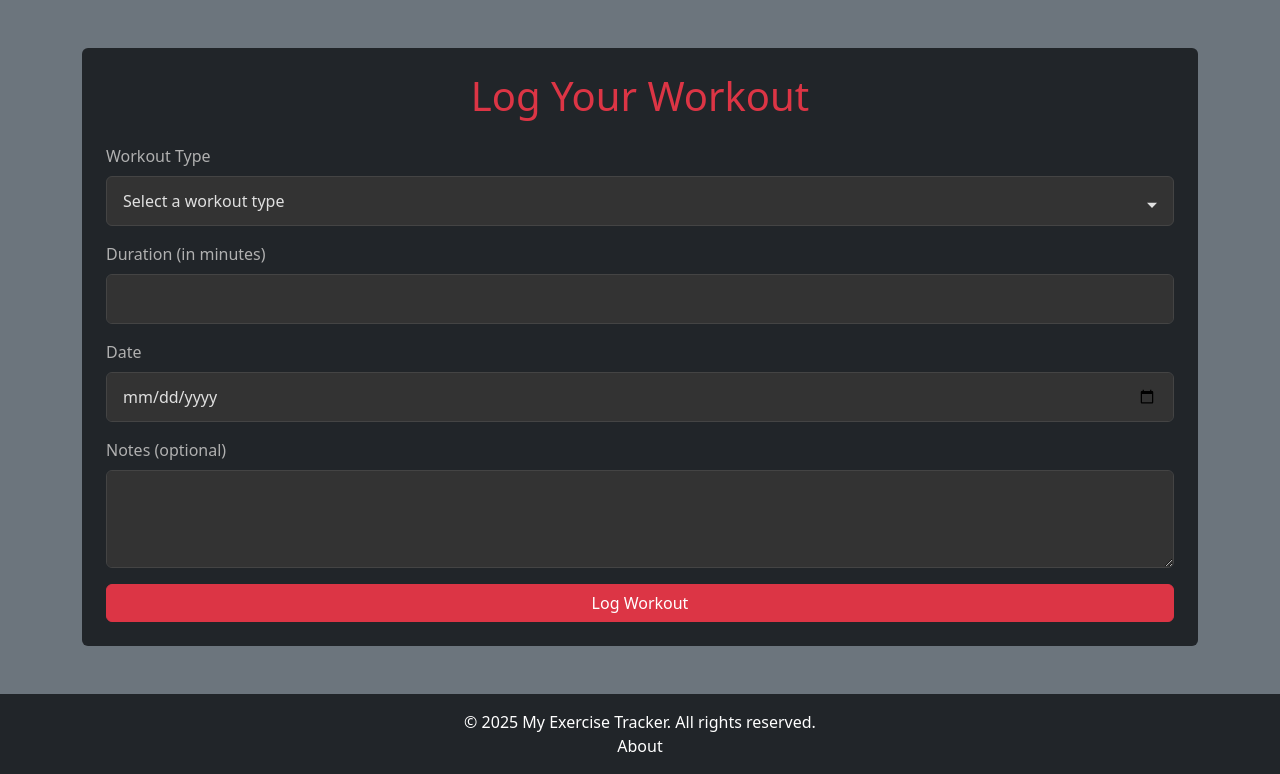
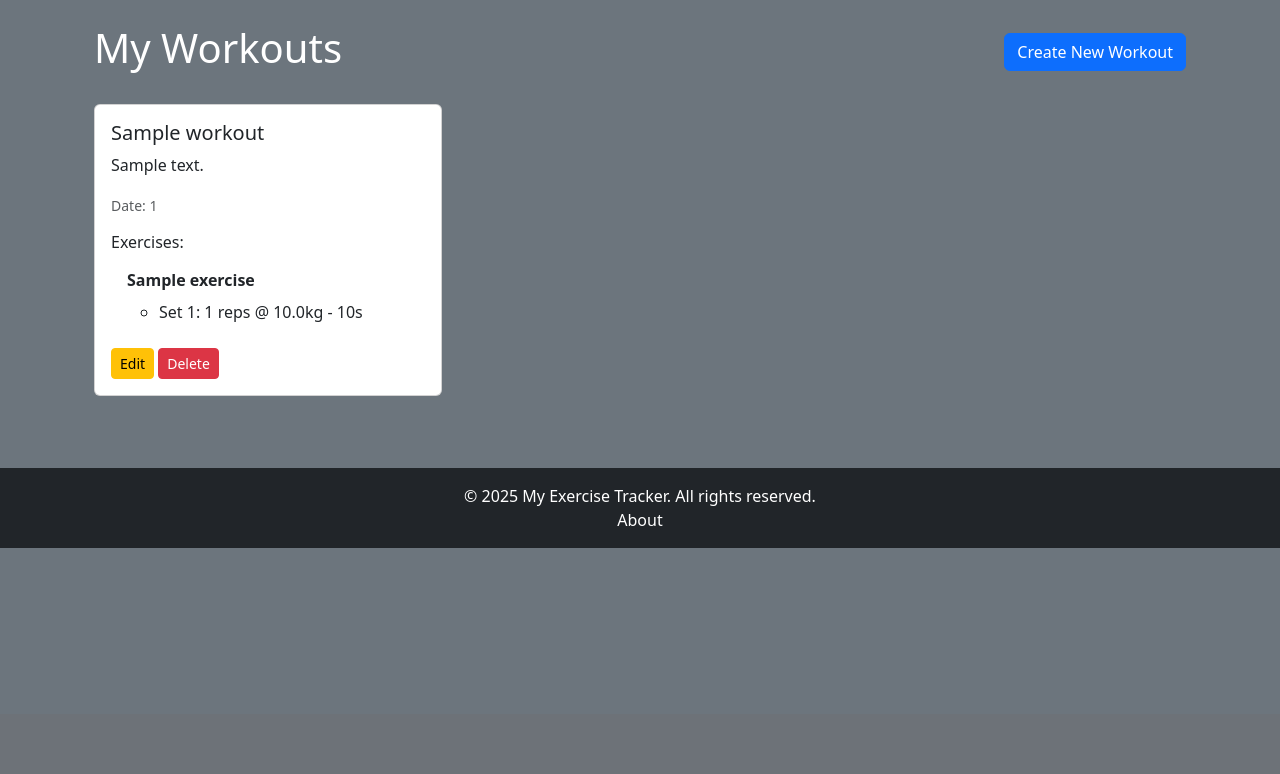
Before and after one commit to elianpullen/webtech, a Flask app: page /workout/ in a window 1280 px wide. Shown: the part 86-860 px from the top of the page. After the commit the page ends 634 px from the top, so only its background shows below. Run offline with Flask 3, Linux system fonts and the light colour scheme; a user stored in the database is signed in; tables that the repository leaves empty hold one stand-in row (values such as "Sample post"); parts of the project's set-up code (start-up, migrations or seed data) failed here and were passed over.

Commit message:
refactor: workout index, add

```diff
--- a/app/routes.py
+++ b/app/routes.py
@@ -1,5 +1,5 @@
 from flask import Blueprint, render_template, request, redirect, url_for, flash
-from .models import db, Exercise, Category, User, Workout, Workout_Exercise
+from .models import db, Exercise, Category, User, Workout, Workout_Exercise, ExerciseSet
 from .forms import LoginForm, RegistrationForm
 from werkzeug.security import generate_password_hash
 from flask_login import login_user, login_required, logout_user, current_user
@@ -78,7 +78,7 @@ def add_workout():
         # Create the workout
         new_workout = Workout(
             name=name,
-            reps=0,  # Default values
+            reps=0,
             weight=0,
             duration=0,
             date=date,
@@ -88,25 +88,35 @@ def add_workout():
         db.session.add(new_workout)
         db.session.flush()
 
-        # Process selected exercises
-        for key, value in request.form.items():
-            if key.startswith('exercise_'):
+        # Loop through form keys to find selected exercises
+        for key in request.form:
+            if key.startswith('exercise_') and request.form.get(key) == 'on':
                 exercise_id = int(key.split('_')[1])
-                if value == 'on':  # Checkbox is checked
-                    sets = request.form.get(f'sets_{exercise_id}') or 0
-                    reps = request.form.get(f'reps_{exercise_id}') or 0
-                    weight = request.form.get(f'weight_{exercise_id}') or 0
-                    duration = request.form.get(f'duration_{exercise_id}') or 0
 
-                    workout_exercise = Workout_Exercise(
-                        workout_id=new_workout.id,
-                        exercise_id=exercise_id,
-                        sets=sets,
+                workout_exercise = Workout_Exercise(
+                    workout_id=new_workout.id,
+                    exercise_id=exercise_id
+                )
+                db.session.add(workout_exercise)
+                db.session.flush()
+
+                reps_list = request.form.getlist(f'reps_{exercise_id}[]')
+                weight_list = request.form.getlist(f'weight_{exercise_id}[]')
+                duration_list = request.form.getlist(f'duration_{exercise_id}[]')
+
+                for i in range(len(reps_list)):
+                    reps = int(reps_list[i]) if reps_list[i] else 0
+                    weight = float(weight_list[i]) if weight_list[i] else 0.0
+                    duration = int(duration_list[i]) if duration_list[i] else 0
+
+                    set_entry = ExerciseSet(
+                        workout_exercise_id=workout_exercise.id,
+                        set_number=i + 1,
                         reps=reps,
                         weight=weight,
                         duration=duration
                     )
-                    db.session.add(workout_exercise)
+                    db.session.add(set_entry)
 
         db.session.commit()
         flash('Workout created successfully!', 'success')
@@ -119,15 +129,12 @@ def add_workout():
 def delete_workout(id):
     workout = Workout.query.get_or_404(id)
 
-    # Check if the workout belongs to the current user
+    # Permission check
     if workout.user_id != current_user.id and not current_user.is_admin:
         flash('You do not have permission to delete this workout', 'danger')
         return redirect(url_for('main.workouts'))
 
-    # Delete associated workout exercises first
-    Workout_Exercise.query.filter_by(workout_id=id).delete()
-
-    # Then delete the workout
+    # Let SQLAlchemy handle all cascading deletes
     db.session.delete(workout)
     db.session.commit()
 
--- a/app/templates/workout/index.html
+++ b/app/templates/workout/index.html
@@ -1,105 +1,62 @@
-{% extends "base.html" %}
+{% extends 'base.html' %}
+
 {% block content %}
-<div class="container mt-5 p-4 rounded bg-dark text-white">
-    <h1 class="text-danger text-center mb-4">Log Your Workout</h1>
-    <form action="{{ url_for('main.add_workout') }}" method="POST" class="needs-validation" novalidate>
-        <div class="mb-3">
-            <label for="workoutType" class="form-label">Workout Type</label>
-            <select class="form-select" id="workoutType" name="workout_type" required>
-                <option value="" disabled selected>Select a workout type</option>
-                <option value="cardio">Cardio</option>
-                <option value="strength">Strength</option>
-                <option value="flexibility">Flexibility</option>
-                <option value="balance">Balance</option>
-            </select>
-            <div class="invalid-feedback">Please select a workout type.</div>
+<div class="container">
+    <div class="d-flex justify-content-between align-items-center mb-4">
+        <h1>My Workouts</h1>
+        <a href="{{ url_for('main.add_workout') }}" class="btn btn-primary">Create New Workout</a>
     </div>
 
-        <div class="mb-3" id="exerciseGroup" style="display: none;">
-            <label for="exercise" class="form-label">Exercise</label>
-            <select class="form-select" id="exercise" name="exercise">
-                <!-- Options will be dynamically populated -->
-            </select>
-            <div class="invalid-feedback">Please select an exercise.</div>
-        </div>
+    {% if workouts %}
+    <div class="row">
+        {% for workout in workouts %}
+        <div class="col-md-4 mb-4">
+            <div class="card h-100">
+                <div class="card-body d-flex flex-column">
+                    <h5 class="card-title">{{ workout.name }}</h5>
 
-        <!-- Reps and Weight Fields -->
-        <div class="mb-3" id="strengthFields" style="display: none;">
-            <label for="reps" class="form-label">Reps</label>
-            <input type="number" class="form-control" id="reps" name="reps" min="1">
-            <div class="invalid-feedback">Please enter the number of reps.</div>
+                    {% if workout.note %}
+                    <p class="card-text">{{ workout.note }}</p>
+                    {% endif %}
 
-            <label for="weight" class="form-label mt-3">Weight (in kg)</label>
-            <input type="number" class="form-control" id="weight" name="weight" min="1">
-            <div class="invalid-feedback">Please enter the weight used.</div>
-        </div>
+                    {% if workout.date %}
+                    <p class="card-text"><small class="text-muted">Date: {{ workout.date }}</small></p>
+                    {% endif %}
 
-        <!-- Duration Field -->
-        <div class="mb-3" id="durationField">
-            <label for="duration" class="form-label">Duration (in minutes)</label>
-            <input type="number" class="form-control" id="duration" name="duration" min="1" required>
-            <div class="invalid-feedback">Please enter a valid duration.</div>
-        </div>
+                    <h6>Exercises:</h6>
+                    <ul class="list-group list-group-flush">
+                        {% for we in workout.workout_exercises %}
+                        <li class="list-group-item">
+                            <strong>{{ we.exercise.name }}</strong>
+                            <ul class="mt-2">
+                                {% for s in we.exercise_sets %}
+                                <li>
+                                    Set {{ s.set_number }}:
+                                    {% if s.reps > 0 %}{{ s.reps }} reps{% endif %}
+                                    {% if s.weight > 0 %} @ {{ s.weight }}kg{% endif %}
+                                    {% if s.duration > 0 %} - {{ s.duration }}s{% endif %}
+                                </li>
+                                {% endfor %}
+                            </ul>
+                        </li>
+                        {% endfor %}
+                    </ul>
 
-        <div class="mb-3">
-            <label for="date" class="form-label">Date</label>
-            <input type="date" class="form-control" id="date" name="date" required>
-            <div class="invalid-feedback">Please select a date.</div>
-        </div>
-        <div class="mb-3">
-            <label for="notes" class="form-label">Notes (optional)</label>
-            <textarea class="form-control" id="notes" name="notes" rows="3"></textarea>
-        </div>
-        <button type="submit" class="btn btn-danger w-100">Log Workout</button>
+                    <div class="mt-auto pt-3">
+                        <a href="{{ url_for('main.edit_workout', id=workout.id) }}" class="btn btn-warning btn-sm">Edit</a>
+                        <form action="{{ url_for('main.delete_workout', id=workout.id ) }}" method="POST" class="d-inline">
+                            <button type="submit" class="btn btn-danger btn-sm">Delete</button>
                         </form>
                     </div>
-
-<script>
-    // Define exercises for each workout type
-    const exercises = {
-        cardio: ["Running", "Cycling", "Swimming"],
-        strength: ["Bench Press", "Back Rows", "Leg Press"],
-        flexibility: ["Yoga", "Stretching", "Pilates"],
-        balance: ["Balance Beam", "Single-Leg Stance", "Bosu Ball Exercises"]
-    };
-
-    const workoutTypeSelect = document.getElementById("workoutType");
-    const exerciseGroup = document.getElementById("exerciseGroup");
-    const exerciseSelect = document.getElementById("exercise");
-    const strengthFields = document.getElementById("strengthFields");
-    const durationField = document.getElementById("durationField");
-
-    // Event listener to update exercises and toggle fields based on workout type
-    workoutTypeSelect.addEventListener("change", function () {
-        const selectedType = workoutTypeSelect.value;
-
-        // Clear previous exercise options
-        exerciseSelect.innerHTML = "";
-
-        if (exercises[selectedType]) {
-            // Populate exercise options
-            exercises[selectedType].forEach(exercise => {
-                const option = document.createElement("option");
-                option.value = exercise.toLowerCase().replace(/\s+/g, "_");
-                option.textContent = exercise;
-                exerciseSelect.appendChild(option);
-            });
-
-            // Show the exercise dropdown
-            exerciseGroup.style.display = "block";
-        } else {
-            // Hide the exercise dropdown if no exercises are available
-            exerciseGroup.style.display = "none";
-        }
-
-        // Show or hide strength-specific fields and duration field
-        if (selectedType === "strength") {
-            strengthFields.style.display = "block";
-            durationField.style.display = "none"; // Hide duration for strength
-        } else {
-            strengthFields.style.display = "none";
-            durationField.style.display = "block"; // Show duration for other types
-        }
-    });
-</script>
+                </div>
+            </div>
+        </div>
+        {% endfor %}
+    </div>
+    {% else %}
+    <div class="alert alert-info">
+        You haven't created any workouts yet. Click the button above to create your first workout!
+    </div>
+    {% endif %}
+</div>
 {% endblock %}
```
Also changed, not shown: app/models.py (+33 -19 lines), app/templates/workout/add.html (+32 -25 lines). Lines whose indentation alone changed are shown as unchanged.
